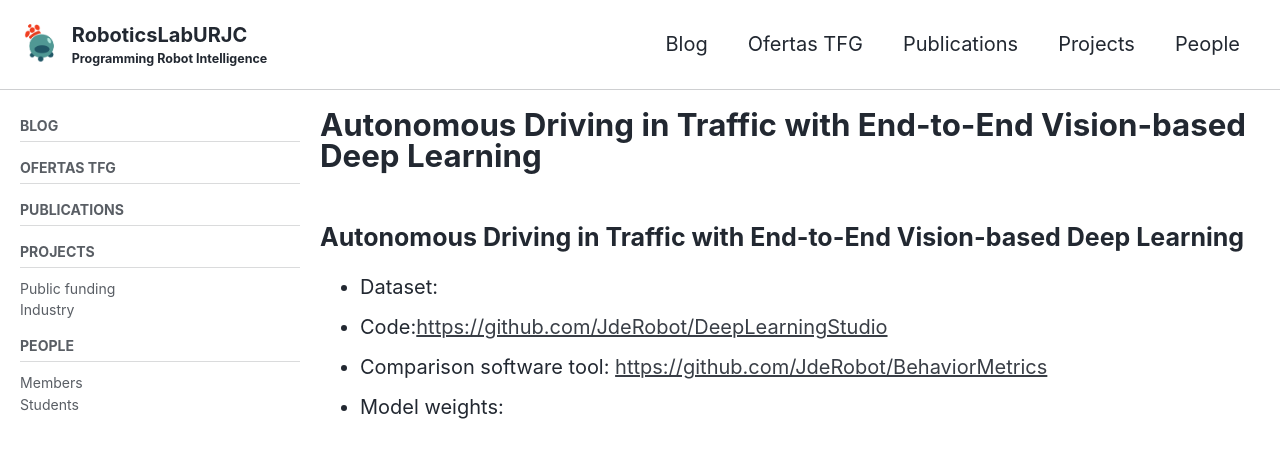
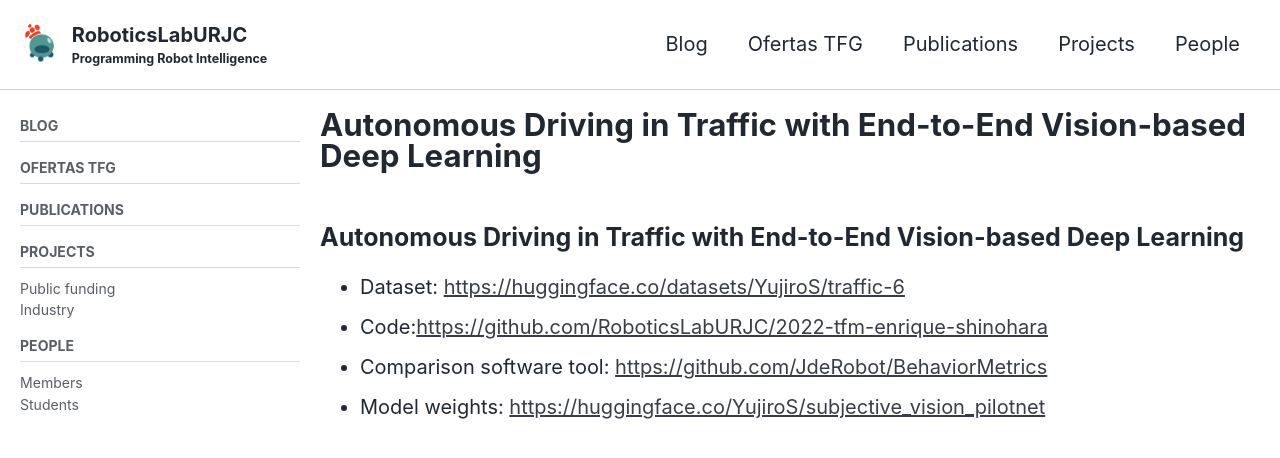
Before and after one commit to RoboticsLabURJC/RoboticsLabURJC.github.io, a Jekyll site: the page built from _pages/publications/2023/autonomous_driving_in_traffic_with_end_to_end_vision_based_deep_learning.md, in a window 1280 px wide and 900 px high. Shown: the top 458 px of the window. Built offline with Jekyll 4.4.1, drawn with Linux system fonts in a browser that asks for light colours; cached includes are drawn as plain includes; nearby versions of some CDN libraries; part of the change alters nothing that is shown.

Commit message:
Updated Enrique's links

```diff
--- a/_pages/publications/2023/autonomous_driving_in_traffic_with_end_to_end_vision_based_deep_learning.md
+++ b/_pages/publications/2023/autonomous_driving_in_traffic_with_end_to_end_vision_based_deep_learning.md
@@ -12,7 +12,7 @@ classes: wide
 
 ## Autonomous Driving in Traffic with End-to-End Vision-based Deep Learning
 
-- Dataset:
-- Code:[https://github.com/JdeRobot/DeepLearningStudio](https://github.com/JdeRobot/DeepLearningStudio)
+- Dataset: [https://huggingface.co/datasets/YujiroS/traffic-6](https://huggingface.co/datasets/YujiroS/traffic-6)
+- Code:[https://github.com/RoboticsLabURJC/2022-tfm-enrique-shinohara](https://github.com/RoboticsLabURJC/2022-tfm-enrique-shinohara)
 - Comparison software tool: [https://github.com/JdeRobot/BehaviorMetrics](https://github.com/JdeRobot/BehaviorMetrics)
-- Model weights:
+- Model weights: [https://huggingface.co/YujiroS/subjective_vision_pilotnet](https://huggingface.co/YujiroS/subjective_vision_pilotnet)
```
